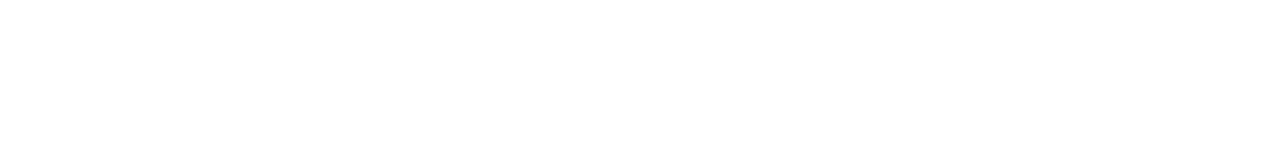
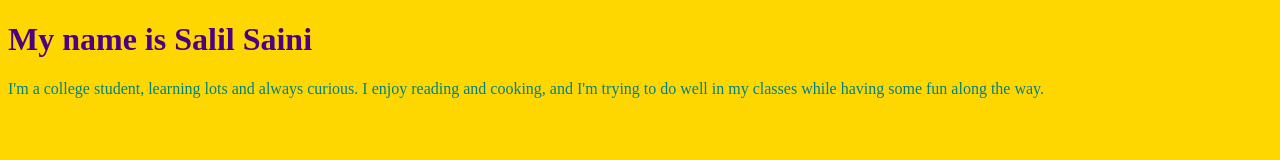
Before and after one commit to SalilSaini1/SalilSaini1.github.io, a plain HTML site: page index.html in a window 1280 px wide. Drawn offline with Linux system fonts and the light colour scheme.

Commit message:
Update index.html

```diff
--- a/index.html
+++ b/index.html
@@ -1,4 +1,27 @@
+<!DOCTYPE html>
+ <html>
+  <head>
+   <title>My Personal Introduction</title>
+   <style>
+     /* This is a CSS comment. CSS is used to style the webpage. */
+     body{
+       background-color:#FFD700;
+     }
+
+     h1{
+     color:#4B0082;
+     }
+
+     p{
+     color:#008080;
+     }
+   </style>
+  </head>
+<body>
+
+<h1>My name is Salil Saini</h1>
+<p>
+I'm a college student, learning lots and always curious. I enjoy reading and cooking, and I'm trying to do well in my classes while having some fun along the way.
 </p>
-
    </body>
   </html>
```
